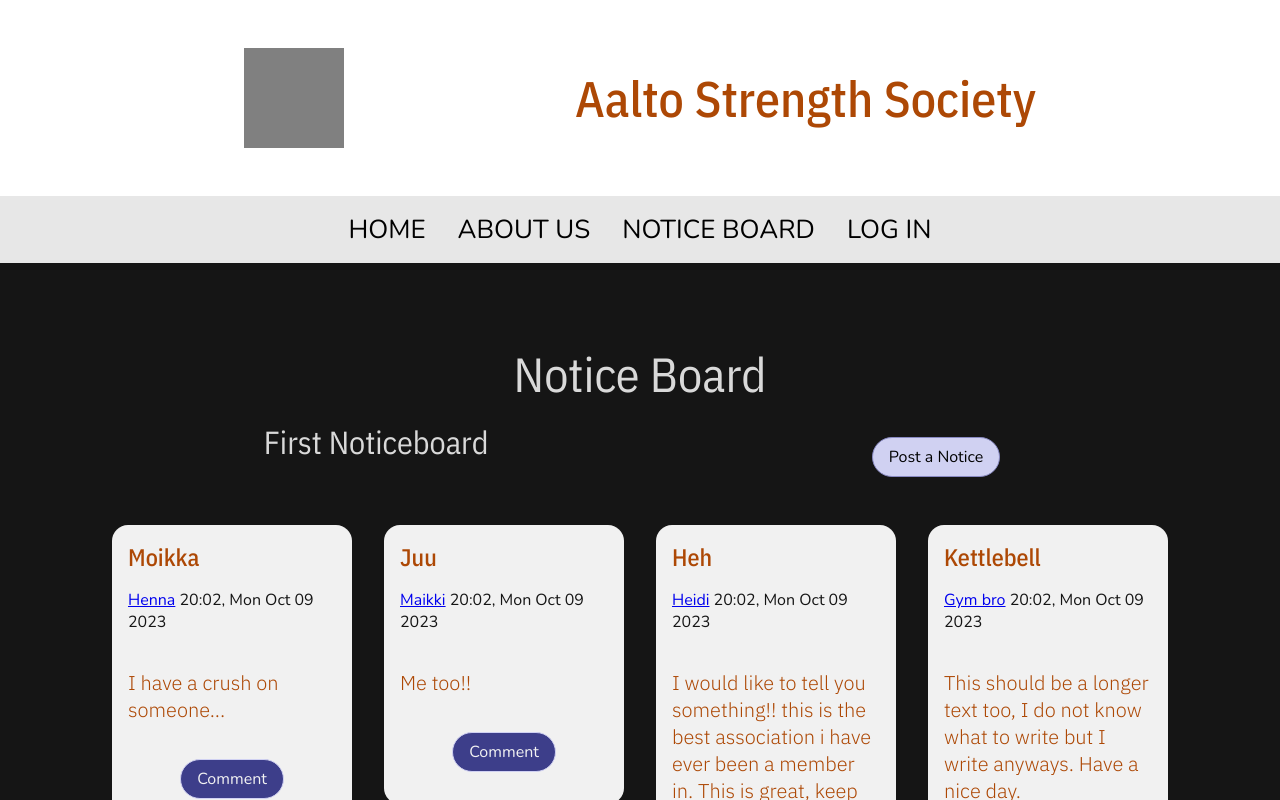
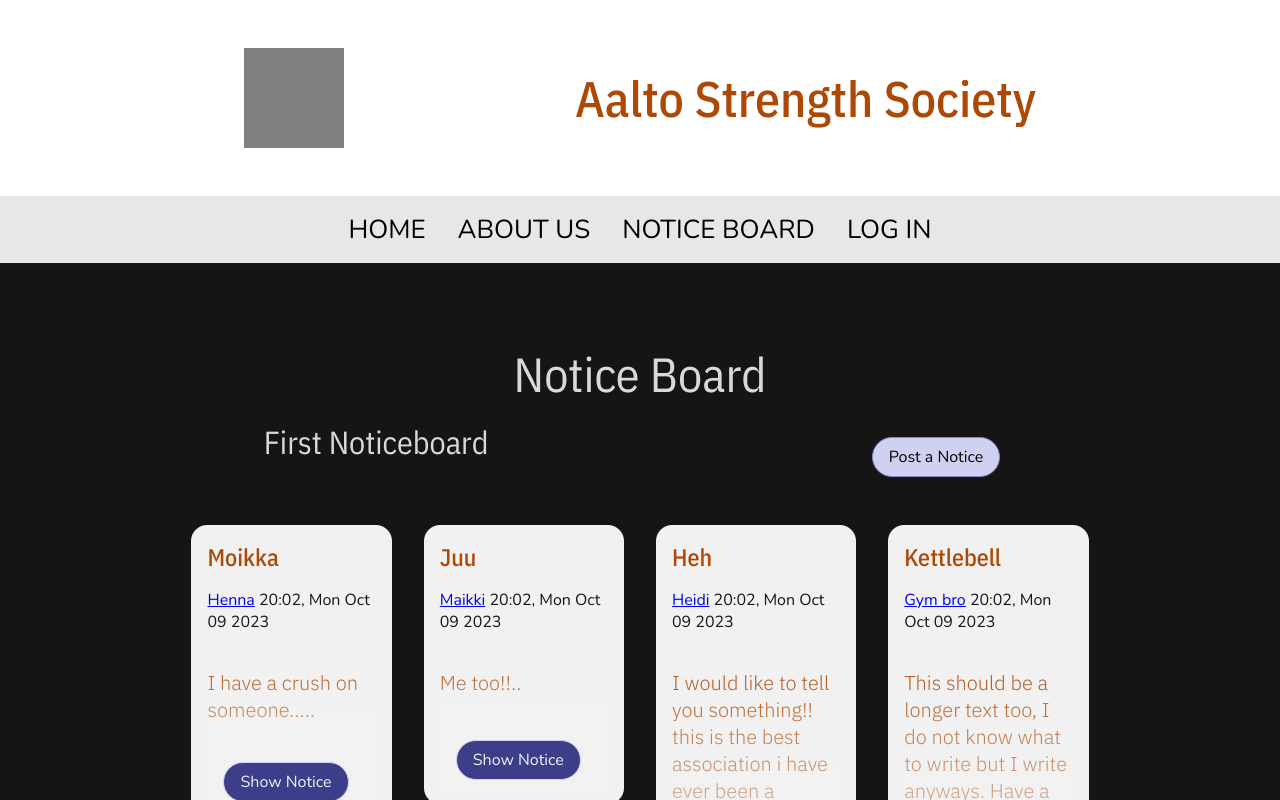
Before and after one commit to Testodus/Aalto-Strength-Society, a React (Create React App) app in the folder client/: page /noticeboard in a window 1280 px wide. Shown: the top 800 px of the page. Built offline with nearby package versions, Linux system fonts and the light colour scheme.

Commit message:
move the notice handling to notice component

```diff
--- a/client/src/pages/noticeboard/Notice.tsx
+++ b/client/src/pages/noticeboard/Notice.tsx
@@ -7,6 +7,8 @@
   SecondaryButton,
 } from '../../shared-styles';
 import { Link } from 'react-router-dom';
+import { DummyProfiles } from '../../assets/noticeBoardDummy';
+import { Notice } from '../../types';
 
 const NoticeDiv = styled.div`
   display: flex;
@@ -19,34 +21,107 @@
 `;
 // jos haluut noticet saman kokosiks ota toi hieght pois
 
+const FadedContentGrid = styled.div`
+  display: grid;
+  grid-template-rows: 60% 40%;
+  grid-template-columns: 100%;
+
+  a {
+    text-decoration: none;
+    font-size: 16px;
+    color: #f2f2f2;
+
+    font-family: 'Nunito', sans-serif;
+    font-weight: 400;
+
+    border-radius: 1.5rem;
+    margin: 1rem;
+    background: #3d3e8a;
+    border: 1px solid #d0d1f2;
+    width: max-content;
+    padding: 0.5rem 1rem;
+    align-self: center;
+
+    grid-row-start: 2;
+    grid-row-end: 3;
+    grid-column-start: 1;
+  }
+`;
+
+const Fade = styled.div`
+  grid-column-start: 1;
+  grid-row-start: 1;
+  grid-row-end: 3;
+
+  background-image: linear-gradient(transparent, #f2f2f2);
+`;
+
+export const DarkBodyTextGrid = styled.p`
+  font-size: 20px;
+  color: #ad4805;
+
+  font-family: 'IBM Plex Sans', sans-serif;
+  font-weight: 300;
+
+  grid-row-start: 1;
+  grid-row-end: 2;
+  grid-column-start: 1;
+`;
+
 type NoticeProps = {
-  title: string;
-  time: string;
-  username: string;
-  notice: string;
-  userID: string | number;
+  fullNotice: boolean;
+  notice: Notice;
 };
 
 /**
- *
- * @param title: the title of the notice
- * @param time: the formatted time of the notice
- * @param username: username
- * @param notice: the content of the notice
- * @param userID: the ID of the user, is used to making the router link to correct profile
+ *Can be used as the full Notice with comments and all with FullNotice: true and as a teaser with FullNotice:false
  * @returns Notice -element
  */
-const Notice = ({ title, time, username, notice, userID }: NoticeProps) => {
+const NoticeEl = ({ fullNotice, notice }: NoticeProps) => {
+  const getUsername = (id: string) => {
+    const user = DummyProfiles.find(profile => profile.userID === id);
+    return user ? user.username : 'did not find it';
+  };
+
+  const addZeroToTime = (number: number) =>
+    number > 9 ? number : '0' + number;
+
+  const getDate = (timeStamp: number) => {
+    const date = new Date(timeStamp);
+    return (
+      addZeroToTime(date.getHours()) +
+      ':' +
+      addZeroToTime(date.getMinutes()) +
+      ', ' +
+      date.toDateString()
+    );
+  };
+
   return (
     <NoticeDiv>
-      <Heading4>{title}</Heading4>
+      <Heading4>{notice.title}</Heading4>
       <DetailText>
-        <Link to={'/profile/' + userID}>{username}</Link> {time}
+        <Link to={'/profile/' + notice.userID}>
+          {getUsername(notice.userID)}
+        </Link>{' '}
+        {getDate(notice.timeStamp)}
       </DetailText>
-      <DarkBodyText>{notice}</DarkBodyText>
-      <SecondaryButton>Comment</SecondaryButton>
+      {fullNotice ? (
+        <>
+          <DarkBodyText>{notice.notice}</DarkBodyText>
+          <SecondaryButton>Comment</SecondaryButton>
+        </>
+      ) : (
+        <FadedContentGrid>
+          <DarkBodyTextGrid>
+            {notice.notice.slice(0, 100) + '..'}
+          </DarkBodyTextGrid>
+          <Fade></Fade>
+          <Link to={'/join'}>Show Notice</Link>
+        </FadedContentGrid>
+      )}
     </NoticeDiv>
   );
 };
 
-export default Notice;
+export default NoticeEl;
--- a/client/src/pages/noticeboard/Noticeboard.tsx
+++ b/client/src/pages/noticeboard/Noticeboard.tsx
@@ -1,9 +1,9 @@
 import React from 'react';
 import styled from 'styled-components';
-import { DummyProfiles, BasicBoard } from '../../assets/noticeBoardDummy';
+import { BasicBoard } from '../../assets/noticeBoardDummy';
 import { useState } from 'react';
 import { Heading2, Heading3, PrimaryButton } from '../../shared-styles';
-import Notice from './Notice';
+import NoticeEl from './Notice';
 
 const NoticeBoardContainer = styled.div`
   width: 100%;
@@ -57,25 +57,6 @@
 const Noticeboard = () => {
   const [currentBoard, setCurrentBoard] = useState(BasicBoard);
 
-  const getUsername = (id: string) => {
-    const user = DummyProfiles.find(profile => profile.userID === id);
-    return user ? user.username : 'did not find it';
-  };
-
-  const addZeroToTime = (number: number) =>
-    number > 9 ? number : '0' + number;
-
-  const getDate = (timeStamp: number) => {
-    const date = new Date(timeStamp);
-    return (
-      addZeroToTime(date.getHours()) +
-      ':' +
-      addZeroToTime(date.getMinutes()) +
-      ', ' +
-      date.toDateString()
-    );
-  };
-
   return (
     <NoticeBoardContainer>
       <Heading2>Notice Board</Heading2>
@@ -86,14 +67,11 @@
       <NoticesContainer>
         {currentBoard.notices.length
           ? currentBoard.notices.map((notice, i) => (
-              <Notice
+              <NoticeEl
                 key={currentBoard.title + '-Notice-' + i}
-                notice={notice.notice}
-                title={notice.title}
-                username={getUsername(notice.userID)}
-                time={getDate(notice.timeStamp)}
-                userID={notice.userID}
-              ></Notice>
+                notice={notice}
+                fullNotice={false}
+              ></NoticeEl>
             ))
           : null}
       </NoticesContainer>
```
